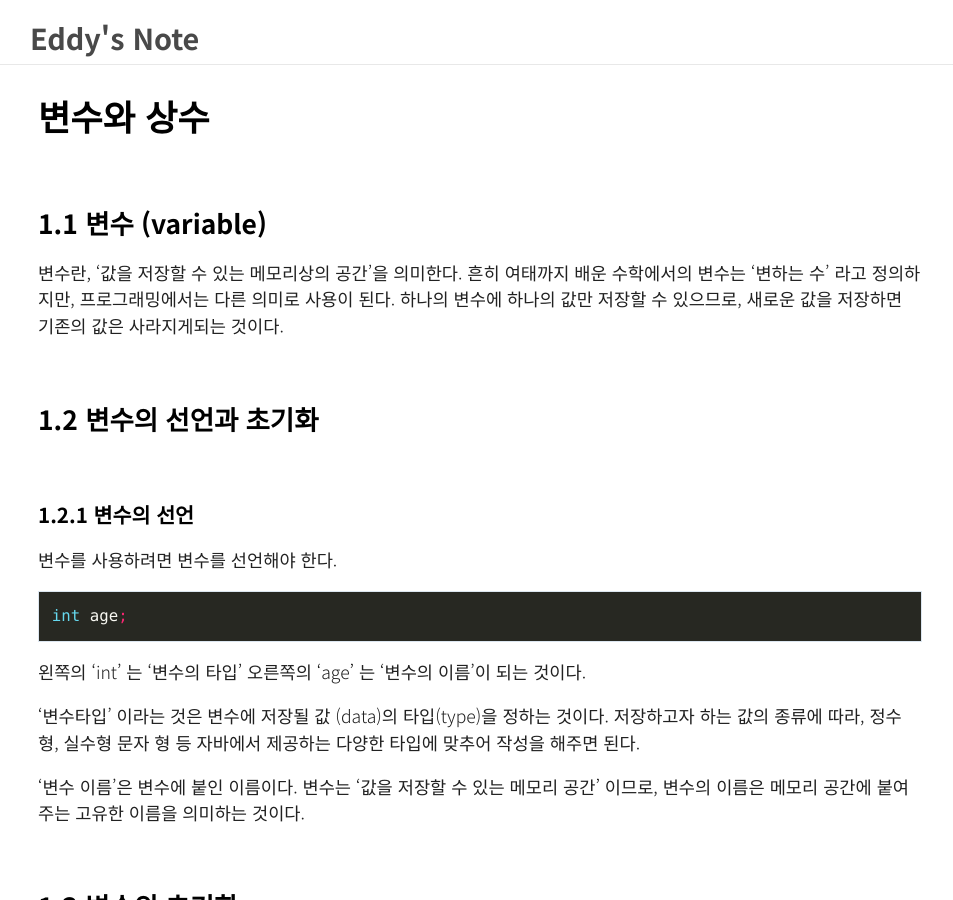
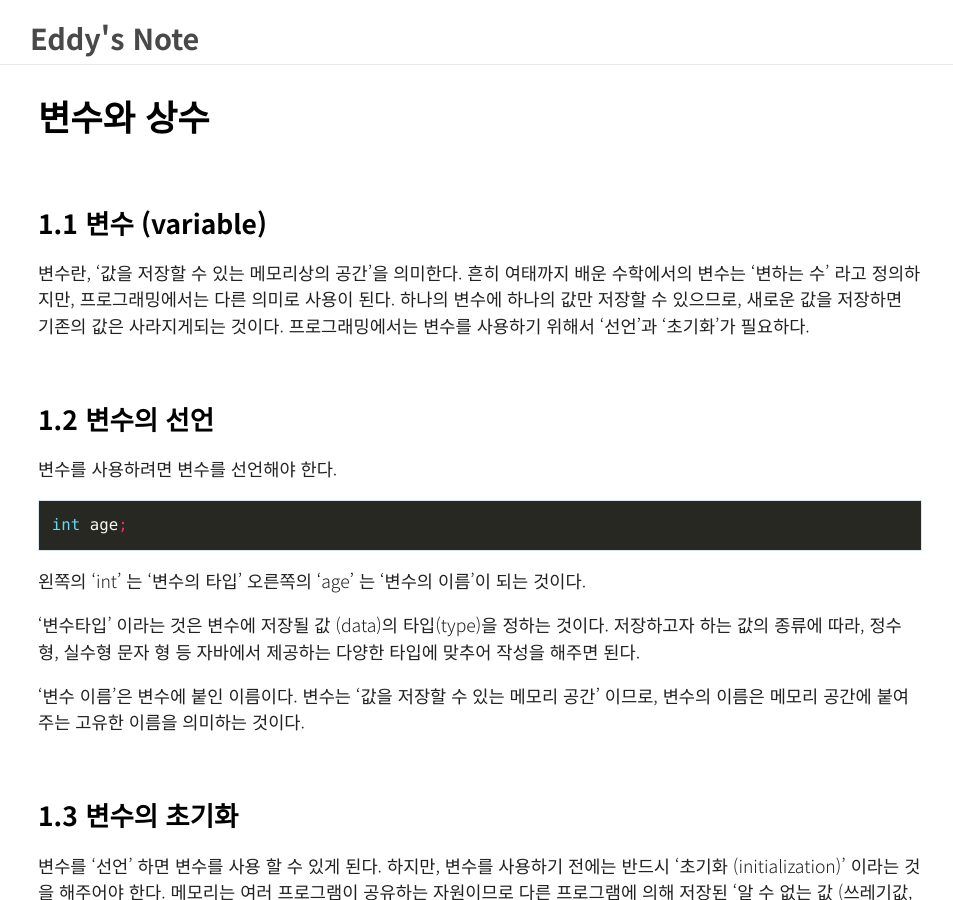
Before and after one commit to solusean/solusean.github.io, a Jekyll site: the page built from _posts/2021-06-14-Java003-variable-and-constant.md, in a window 1280 px wide and 900 px high, scrolled down 398 px. Shown: the whole window, without its empty margins (160-1113 px from the left). Built offline with Jekyll 4.4.1, drawn with Linux system fonts in a browser that asks for light colours; comment, search, counter and statistics services are not loaded.

Commit message:
Update 2021-06-14-Java003-variable-and-constant.md

````diff
--- a/_posts/2021-06-14-Java003-variable-and-constant.md
+++ b/_posts/2021-06-14-Java003-variable-and-constant.md
@@ -14,11 +14,10 @@ posted [2021-06-14]
 
 ## 1.1 변수 (variable)
 변수란, '값을 저장할 수 있는 메모리상의 공간'을 의미한다. 흔히 여태까지 배운 수학에서의 변수는 '변하는 수' 라고 정의하지만, 프로그래밍에서는 다른 의미로 사용이 된다.
-하나의 변수에 하나의 값만 저장할 수 있으므로, 새로운 값을 저장하면 기존의 값은 사라지게되는 것이다.
+하나의 변수에 하나의 값만 저장할 수 있으므로, 새로운 값을 저장하면 기존의 값은 사라지게되는 것이다. 프로그래밍에서는 변수를 사용하기 위해서 '선언'과 '초기화'가 필요하다.
 
-## 1.2 변수의 선언과 초기화
+## 1.2 변수의 선언
 
-### 1.2.1 변수의 선언
 변수를 사용하려면 변수를 선언해야 한다.
 ```java
 int age;
````
